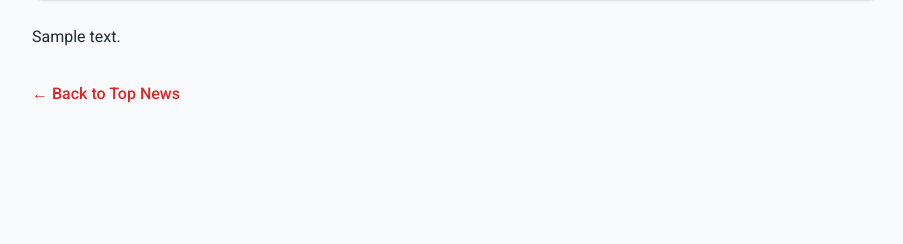
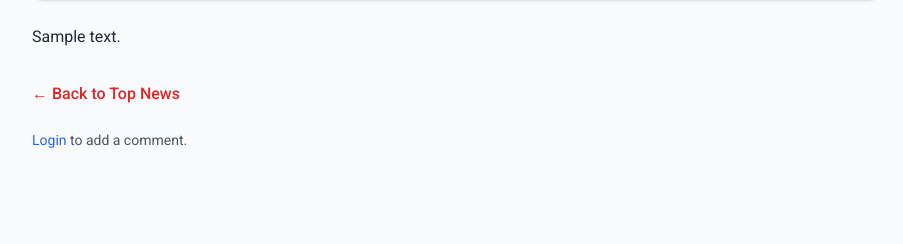
Before and after one commit to VMaina2003/the-compass, a Django app: page /article/1/ in a window 1280 px wide. Shown: the part 556-800 px from the top of the page, without its empty margins (184-1087 px from the left). Run offline with Django 5.2, Linux system fonts and the light colour scheme; tables that the repository leaves empty hold one stand-in row (values such as "Sample post"); some libraries are stand-ins or nearby versions.

Commit message:
update comment

```diff
--- a/templates/newsapp/article_detail.html
+++ b/templates/newsapp/article_detail.html
@@ -37,5 +37,27 @@
            ← Back to Top News
         </a>
     </div>
+    <div>
+        <!-- add comment box -->
+        {% if user.is_authenticated %}
+            <form method="post" class="mt-6">
+                {% csrf_token %}
+                {{ comment_form.non_field_errors }}
+                <div>
+                    {{ comment_form.content.label_tag }}
+                    {{ comment_form.content }}
+                    {{ comment_form.content.errors }}
+                </div>
+                <button type="submit"
+                        class="mt-4 bg-red-600 text-white py-2 px-4 rounded-lg hover:bg-red-700 transition">
+                    Add Comment
+                </button>
+            </form>
+        {% else %}
+            <p class="mt-6 text-sm text-gray-600">
+                <a href="{% url 'login' %}" class="text-blue-600 hover:underline">Login</a> to add a comment.
+            </p>
+        {% endif %}
+    </div>
 </div>
 {% endblock %}
```
